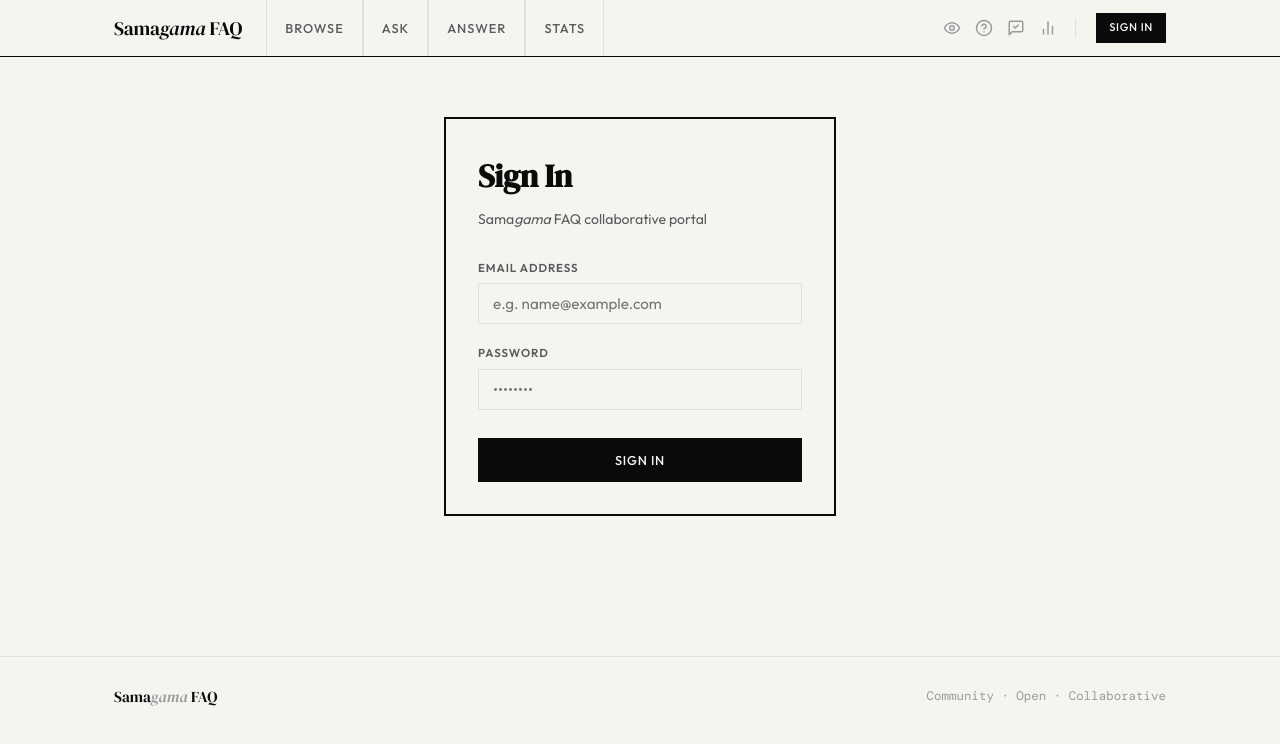
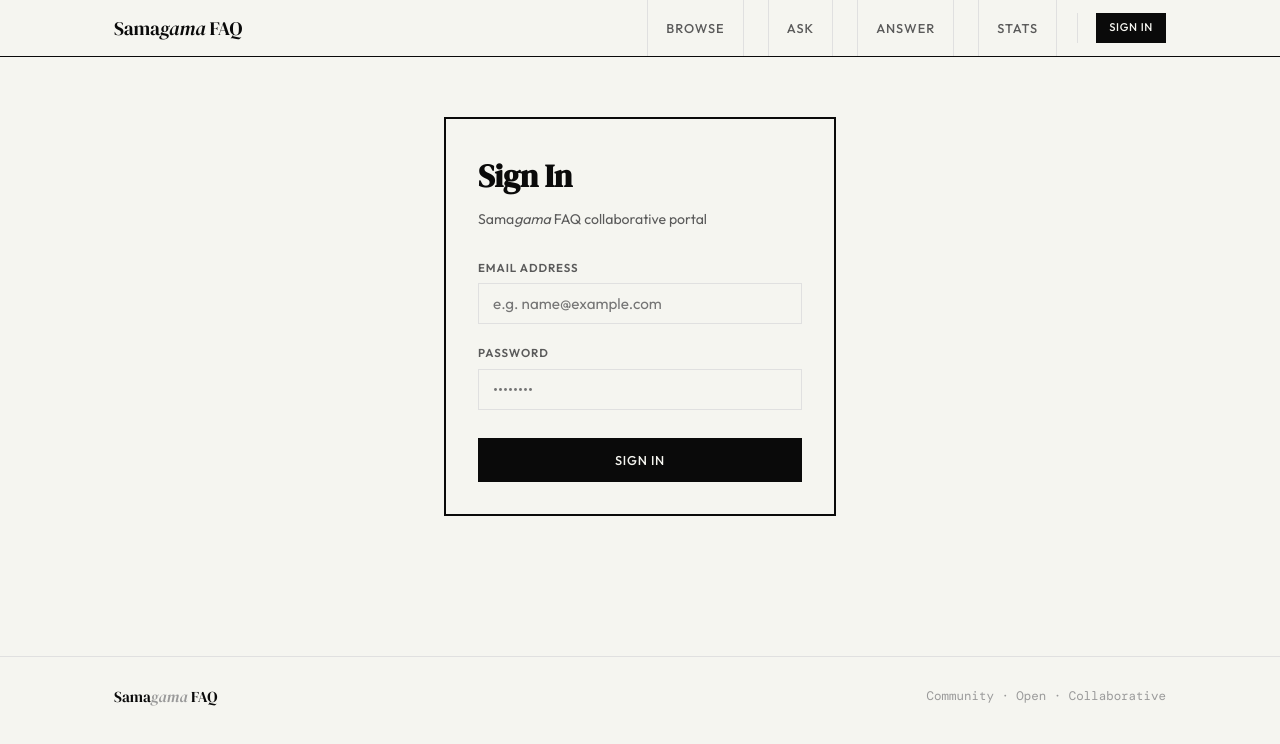
Before and after one commit to devanshuk3/Crowd-Sourced-Faq-Project, a React (Vite) app in the folder frontend/: page /login in a window 1280 px wide. Shown: the top 744 px of the page. Built offline with nearby package versions, Linux system fonts and the light colour scheme.

Commit message:
UI: Shift existing navbar links to the right next to sign-in container

```diff
--- a/frontend/src/components/Nav.jsx
+++ b/frontend/src/components/Nav.jsx
@@ -41,7 +41,11 @@ export default function Nav() {
           <Link to="/" className="nav-logo">
             Sama<span>gama</span> FAQ
           </Link>
-          <ul className="nav-links">
+        </div>
+
+        <div style={{ display: 'flex', alignItems: 'center', gap: 20 }}>
+          {/* Shifted Navigation Links */}
+          <ul className="nav-links" style={{ display: 'flex', alignItems: 'center', gap: 24, margin: 0, padding: 0, listStyle: 'none' }}>
             <li><Link to="/" className={pathname === '/' ? 'active' : ''}>Browse</Link></li>
             <li><Link to="/ask" className={pathname === '/ask' ? 'active' : ''}>Ask</Link></li>
             <li><Link to="/answer" className={pathname === '/answer' ? 'active' : ''}>Answer</Link></li>
@@ -50,79 +54,11 @@ export default function Nav() {
               <li><Link to="/admin" className={pathname === '/admin' ? 'active' : ''}>Admin</Link></li>
             )}
           </ul>
-        </div>
-
-        <div style={{ display: 'flex', alignItems: 'center', gap: 20 }}>
-          {/* Quick Nav Icon Links */}
-          <div style={{ display: 'flex', alignItems: 'center', gap: 14, borderRight: '1.5px solid var(--border)', paddingRight: 18 }}>
-            <Link
-              to="/"
-              title="Browse FAQs"
-              style={{
-                color: pathname === '/' ? 'var(--black)' : 'var(--gray-400)',
-                transition: 'color 0.2s',
-                display: 'flex',
-                alignItems: 'center',
-              }}
-            >
-              <svg width="18" height="18" viewBox="0 0 24 24" fill="none" stroke="currentColor" strokeWidth="2" strokeLinecap="round" strokeLinejoin="round">
-                <path d="M2 12s3-7 10-7 10 7 10 7-3 7-10 7-10-7-10-7Z" />
-                <circle cx="12" cy="12" r="3" />
-              </svg>
-            </Link>
-            <Link
-              to="/ask"
-              title="Ask a Question"
-              style={{
-                color: pathname === '/ask' ? 'var(--black)' : 'var(--gray-400)',
-                transition: 'color 0.2s',
-                display: 'flex',
-                alignItems: 'center',
-              }}
-            >
-              <svg width="18" height="18" viewBox="0 0 24 24" fill="none" stroke="currentColor" strokeWidth="2" strokeLinecap="round" strokeLinejoin="round">
-                <circle cx="12" cy="12" r="10" />
-                <path d="M9.09 9a3 3 0 0 1 5.83 1c0 2-3 3-3 3" />
-                <line x1="12" y1="17" x2="12.01" y2="17" />
-              </svg>
-            </Link>
-            <Link
-              to="/answer"
-              title="Answer Questions"
-              style={{
-                color: pathname === '/answer' ? 'var(--black)' : 'var(--gray-400)',
-                transition: 'color 0.2s',
-                display: 'flex',
-                alignItems: 'center',
-              }}
-            >
-              <svg width="18" height="18" viewBox="0 0 24 24" fill="none" stroke="currentColor" strokeWidth="2" strokeLinecap="round" strokeLinejoin="round">
-                <path d="M21 15a2 2 0 0 1-2 2H7l-4 4V5a2 2 0 0 1 2-2h14a2 2 0 0 1 2 2z" />
-                <path d="m9 10 2 2 4-4" />
-              </svg>
-            </Link>
-            <Link
-              to="/stats"
-              title="Statistics"
-              style={{
-                color: pathname === '/stats' ? 'var(--black)' : 'var(--gray-400)',
-                transition: 'color 0.2s',
-                display: 'flex',
-                alignItems: 'center',
-              }}
-            >
-              <svg width="18" height="18" viewBox="0 0 24 24" fill="none" stroke="currentColor" strokeWidth="2" strokeLinecap="round" strokeLinejoin="round">
-                <line x1="18" y1="20" x2="18" y2="10" />
-                <line x1="12" y1="20" x2="12" y2="4" />
-                <line x1="6" y1="20" x2="6" y2="14" />
-              </svg>
-            </Link>
-          </div>
 
           {/* Session / Sign In Container */}
           {user ? (
-            <div style={{ display: 'flex', alignItems: 'center', gap: 14 }}>
-              <span className="mono" style={{ fontSize: '0.78rem', color: 'var(--gray-600)', borderRight: '1px solid var(--border)', paddingRight: 14 }}>
+            <div style={{ display: 'flex', alignItems: 'center', gap: 14, borderLeft: '1.5px solid var(--border)', paddingLeft: 18 }}>
+              <span className="mono" style={{ fontSize: '0.78rem', color: 'var(--gray-600)' }}>
                 {user.name} <em style={{ fontStyle: 'normal', color: 'var(--black)', fontWeight: 600 }}>({user.role.toUpperCase()})</em>
               </span>
               <button
@@ -134,6 +70,7 @@ export default function Nav() {
               </button>
             </div>
           ) : (
+            <div style={{ display: 'flex', alignItems: 'center', borderLeft: '1.5px solid var(--border)', paddingLeft: 18 }}>
               <Link
                 to="/login"
                 className="btn btn-filled btn-sm"
@@ -141,6 +78,7 @@ export default function Nav() {
               >
                 Sign In
               </Link>
+            </div>
           )}
         </div>
       </div>
```
Lines whose indentation alone changed are shown as unchanged.
